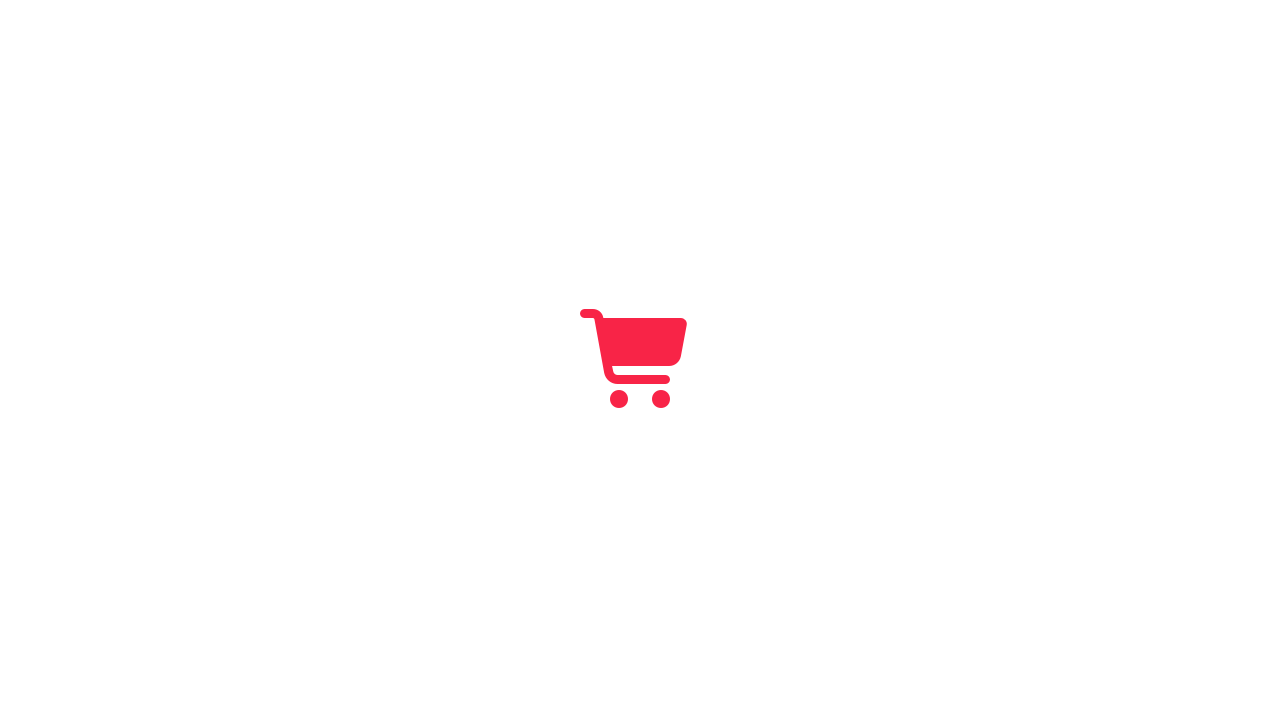
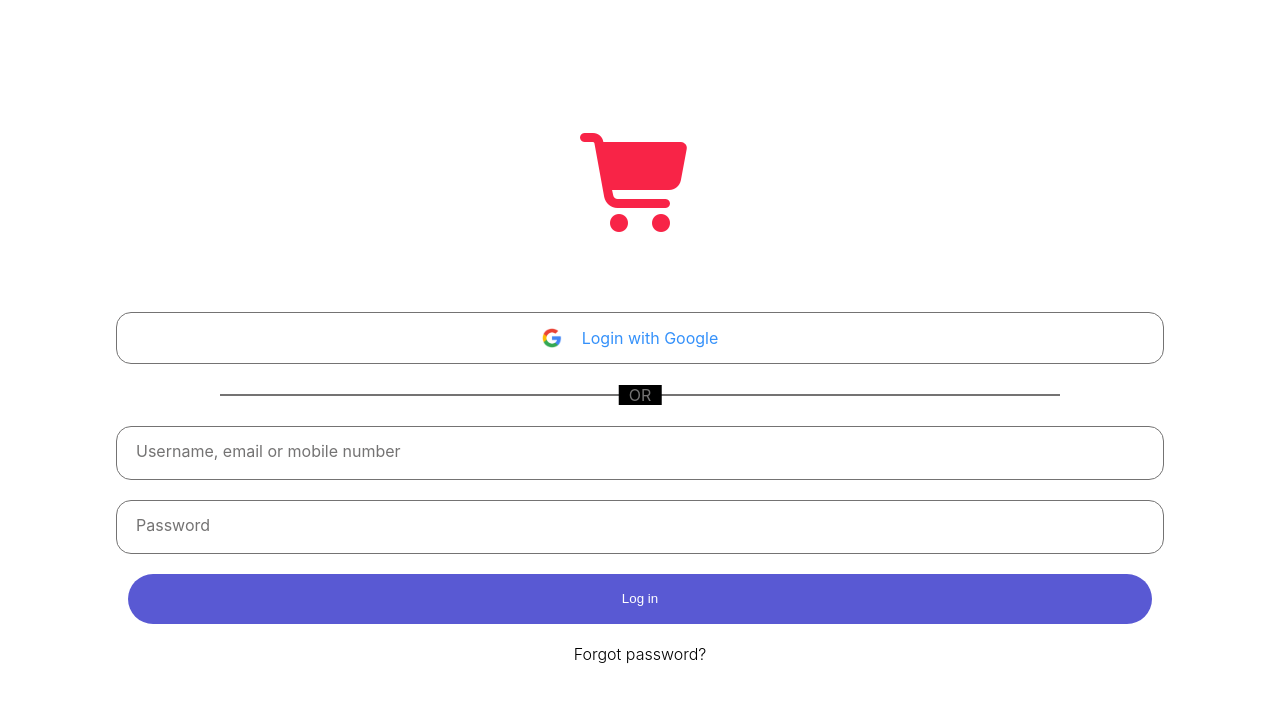
Before and after one commit to Taelo1829/small-street, a React (Create React App) app: page / in a window 1280 px wide. Shown: the top 702 px of the page. Built offline with nearby package versions, Linux system fonts and the light colour scheme.

Commit message:
added a lot of input fields

```diff
--- a/src/App.css
+++ b/src/App.css
@@ -1,3 +1,33 @@
+body {
+  padding-top: 0px;
+  height: 100vh
+}
+
+.button {
+  min-width: 80vw;
+  height: 50px;
+  border-radius: 25px;
+  background-color: rgba(48, 48, 201, 0.8);
+  color: #fff;
+  border: none;
+}
+
+.button-2 {
+  display: flex;
+  justify-content: center;
+  align-items: center;
+  height: 50px;
+  border-radius: 15px;
+  border: 1px solid #747373;
+  background-color: transparent;
+  color: #a8a8a8;
+}
+
+.button-container {
+  display: flex;
+  justify-content: center;
+}
+
 .dark {
   background-color: #000000;
   color: #ffffff;
@@ -5,15 +35,55 @@
 
 }
 
+.forgot-password {
+  text-align: center;
+  width: 100%;
+  margin-top: 20px;
+  font-weight: 300;
+}
+
+.google {
+  display: flex;
+  justify-content: center;
+  align-items: center;
+  color: rgba(2, 117, 249, 0.8);
+}
+
+.input {
+  min-width: 80vw;
+  height: 50px;
+  border-radius: 15px;
+  border: 1px solid #747373;
+  background-color: transparent;
+  color: #a8a8a8;
+  padding-left: 20px
+}
+
+.input-container {
+  position: relative;
+  margin-bottom: 20px;
+}
+
+.input-container input:focus+label,
+.input-container :not(:placeholder-shown)+label {
+  position: absolute;
+  left: 20px;
+  top: 0;
+  background-color: black;
+  /* move label up */
+  font-size: 12px;
+  /* shrink label */
+  transform: translateY(-50%);
+  /* optional: adjust if needed */
+  padding: 0 4px;
+}
+
+
+
 .light {
   background-color: #ffffff;
   color: #000000;
 
-}
-
-body {
-  padding-top: 0px;
-  height: 100vh
 }
 
 .login {
@@ -21,6 +91,7 @@ body {
   display: flex;
   justify-content: center;
   align-items: center;
+  flex-direction: column;
 }
 
 .logo {
@@ -36,3 +107,37 @@ body {
   font-family: cursive;
   color: #fff
 }
+
+.or {
+  color: #747373;
+  width: 100%;
+  position: relative;
+  margin: 30px 0;
+
+  hr {
+    border: 1px solid #747373;
+    width: 80%
+  }
+
+  text {
+    position: absolute;
+    left: 50%;
+    top: 50%;
+    transform: translate(-50%, -50%);
+    background-color: #000000;
+    padding: 0 10px
+  }
+}
+
+.placeholder {
+  position: absolute;
+  left: 20px;
+  top: 15px;
+  color: #747373;
+  transition: all 0.2s ease-in-out;
+}
+
+.px-2 {
+  padding-left: 20px;
+  padding-right: 20px;
+}
--- /dev/null
+++ b/src/Components/Button.jsx
@@ -0,0 +1,11 @@
+import React from 'react'
+
+const Button = ({ value }) => {
+    return (
+        <div className='button-container'>
+            <button className='button'>{value}</button>
+        </div>
+    )
+}
+
+export default Button
--- /dev/null
+++ b/src/Components/Button2.jsx
@@ -0,0 +1,11 @@
+import React from 'react'
+
+const Button2 = ({ value }) => {
+    return (
+        <div className='button-2'>
+            {value}
+        </div>
+    )
+}
+
+export default Button2
--- /dev/null
+++ b/src/Components/Input.jsx
@@ -0,0 +1,12 @@
+import React from 'react'
+
+const Input = ({ label }) => {
+    return (
+        <div className='input-container'>
+            <input type="text" id="name" placeholder='' className='input' />
+            <label className='placeholder'>{label}</label>
+        </div>
+    )
+}
+
+export default Input
--- /dev/null
+++ b/src/Pages/Login/Google.jsx
@@ -0,0 +1,17 @@
+import React from 'react'
+import Button2 from '../../Components/Button2'
+import GoogleText from './GoogleText'
+
+const Google = () => {
+    return (
+        <div>
+            <Button2 value={<GoogleText />} />
+            <div className='or'>
+                <hr />
+                <text>OR</text>
+            </div>
+        </div>
+    )
+}
+
+export default Google
--- /dev/null
+++ b/src/Pages/Login/GoogleText.jsx
@@ -0,0 +1,16 @@
+import React from 'react'
+
+const GoogleText = () => {
+    return (
+        <div className='google'>
+            <img
+                width={20}
+                height={20}
+                src="/Assets/Images/google.png"
+            />
+            <text className='px-2'>Login with Google</text>
+        </div>
+    )
+}
+
+export default GoogleText
--- a/src/Pages/Login/Login.jsx
+++ b/src/Pages/Login/Login.jsx
@@ -1,10 +1,24 @@
 import React from 'react'
 import Logo from './Logo'
+import Input from '../../Components/Input'
+import Button from '../../Components/Button'
+import Google from './Google'
 
 const Login = () => {
     return (
         <div className="login">
-            <Logo />
+            <div>
+                <Logo />
+            </div>
+            <div>
+                <Google />
+                <Input label="Username, email or mobile number" />
+                <Input label="Password" />
+                <Button value="Log in" />
+                <div className='forgot-password'>
+                    <text >Forgot password?</text>
+                </div>
+            </div>
         </div>
     )
 }
```
Also changed, not shown: public/Assets/Images/google.png (added), src/Assets/Images/google.png (added).
